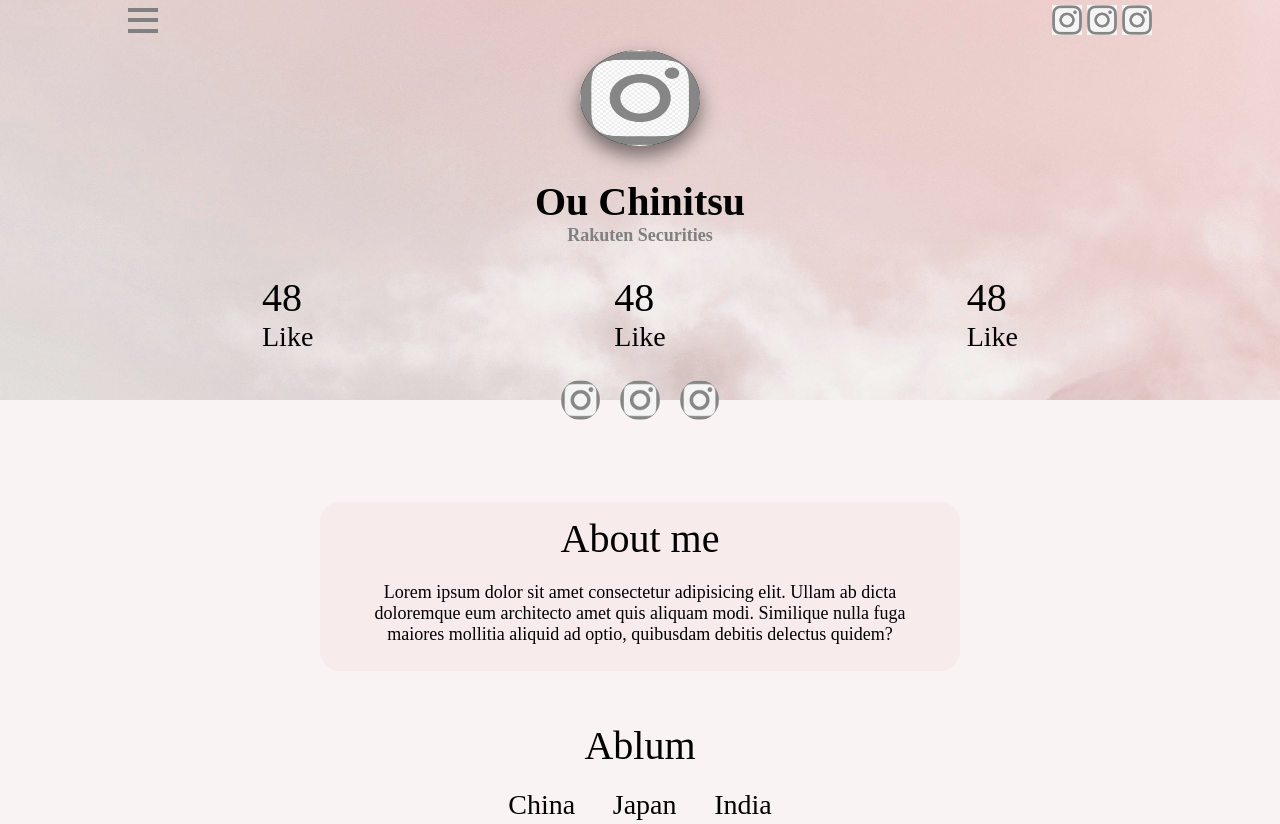
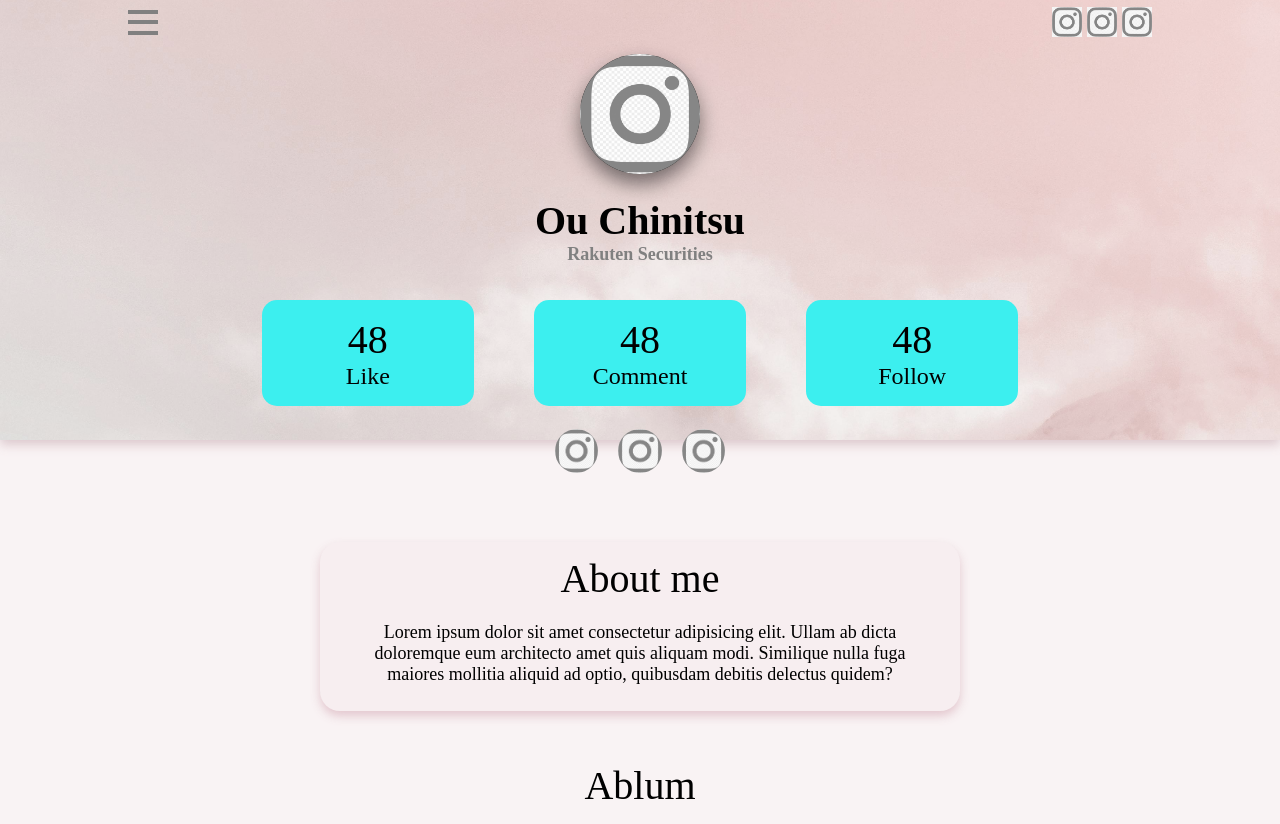
Before and after one commit to Ouchinitsu/profile_new, a plain HTML site: page index.html in a window 1280 px wide. Shown: the top 824 px of the page. Drawn offline with Linux system fonts and the light colour scheme.

Commit message:
index finished
2/11 8:26
ou

```diff
--- a/index.html
+++ b/index.html
@@ -43,22 +43,22 @@
                 </ul>
             </div>
             <div id="header_descriptions_comment_container">
-                <div class="header_descriptions_comment_container">
+                <div class="header_descriptions_comment_container_2">
                     <ul>
                         <li class="header_descriptions_comment_num">48</li>
                         <li class="header_descriptions_comment_text">Like</li>
                     </ul>
                 </div>
-                <div class="header_descriptions_comment_container">
+                <div class="header_descriptions_comment_container_2">
                     <ul>
                         <li class="header_descriptions_comment_num">48</li>
-                        <li class="header_descriptions_comment_text">Like</li>
+                        <li class="header_descriptions_comment_text">Comment</li>
                     </ul>
                 </div>
-                <div class="header_descriptions_comment_container">
+                <div class="header_descriptions_comment_container_2">
                     <ul>
                         <li class="header_descriptions_comment_num">48</li>
-                        <li class="header_descriptions_comment_text">Like</li>
+                        <li class="header_descriptions_comment_text">Follow</li>
                     </ul>
                 </div>
             </div>
@@ -120,7 +120,7 @@
         </div>
     </main>
     <footer>
-        <div> </div>
+        <div> @Copy right</div>
     </footer>
     <script src="./script.js"></script>
 </body>
--- a/style.css
+++ b/style.css
@@ -7,11 +7,15 @@
 header {
     width: 100vw;
     background-color: rgb(0, 0, 0, 0.8);
-    height: 50vh;
+    height: 55vh;
     background-image: url(./Src/pexels-eberhardgross-2088204.jpg);
     background-size: cover;
     background-position: center;
     filter: grayscale(30%);
+
+    background-color: rgba(224, 193, 201, 0.1);
+    /* background-color: black; */
+    box-shadow: 0 5px 10px rgba(224, 193, 201, 0.873);
 
 }
 
@@ -72,7 +76,7 @@ header {
 }
 
 #header_descriptions_pic_container {
-    height: 30%;
+    height: 120px;
     width: 120px;
     background-color: black;
     border-radius: 50%;
@@ -97,6 +101,17 @@ header {
     /* background-color: white; */
     display: flex;
     justify-content: space-between;
+    margin-top: 1%;
+
+}
+
+.header_descriptions_comment_container_2 {
+    width: 28%;
+    border-radius: 15px;
+    background-color: aqua;
+    display: flex;
+    flex-direction: column;
+    justify-content: center;
 }
 
 #header_descriptions_name {
@@ -110,6 +125,7 @@ header {
     font-size: 18px;
     text-align: center;
     color: gray;
+    font-weight: lighterx;
 }
 
 #header_descriptions_pic {
@@ -122,14 +138,14 @@ header {
 }
 
 .header_descriptions_comment_text {
-    font-size: 28px;
+    font-size: 24px;
 }
 
 /*///////////////// nav/////////////////// */
 #header_nav_container {
     display: flex;
     justify-content: center;
-
+    margin-top: 1%;
 }
 
 .header_nav {
@@ -167,7 +183,10 @@ main {
     border-radius: 20px;
     max-width: 50%;
     margin: 2% auto;
-    background-color: rgb(242, 199, 206, 0.2);
+    /* background-color: rgb(242, 199, 206, 0.2); */
+    background-color: rgba(224, 193, 201, 0.1);
+    /* background-color: black; */
+    box-shadow: 0 5px 10px rgba(224, 193, 201, 0.873);
 }
 
 #main_ablum_container {
@@ -225,10 +244,18 @@ main {
 
 
 /* footer*/
+footer {
+    text-align: center;
+    /* background-color: brown; */
+    background-color: rgba(224, 193, 201, 0.2);
+    height: 26px;
+    /* padding-top: 3%; */
+}
 
 /* common */
 ul {
-    list-style-type: none
+    list-style-type: none;
+    text-align: center;
 }
 
 .pic {
```
